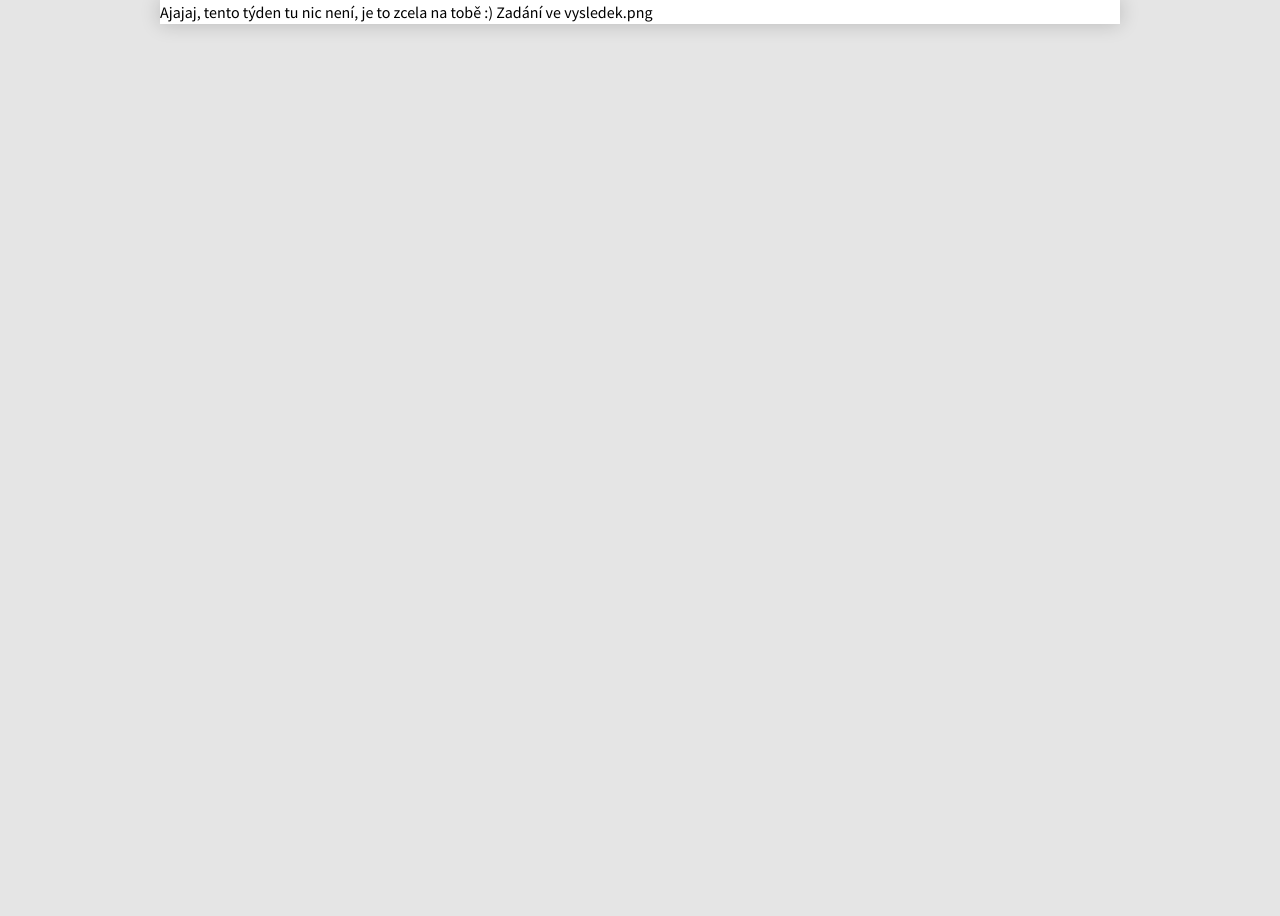
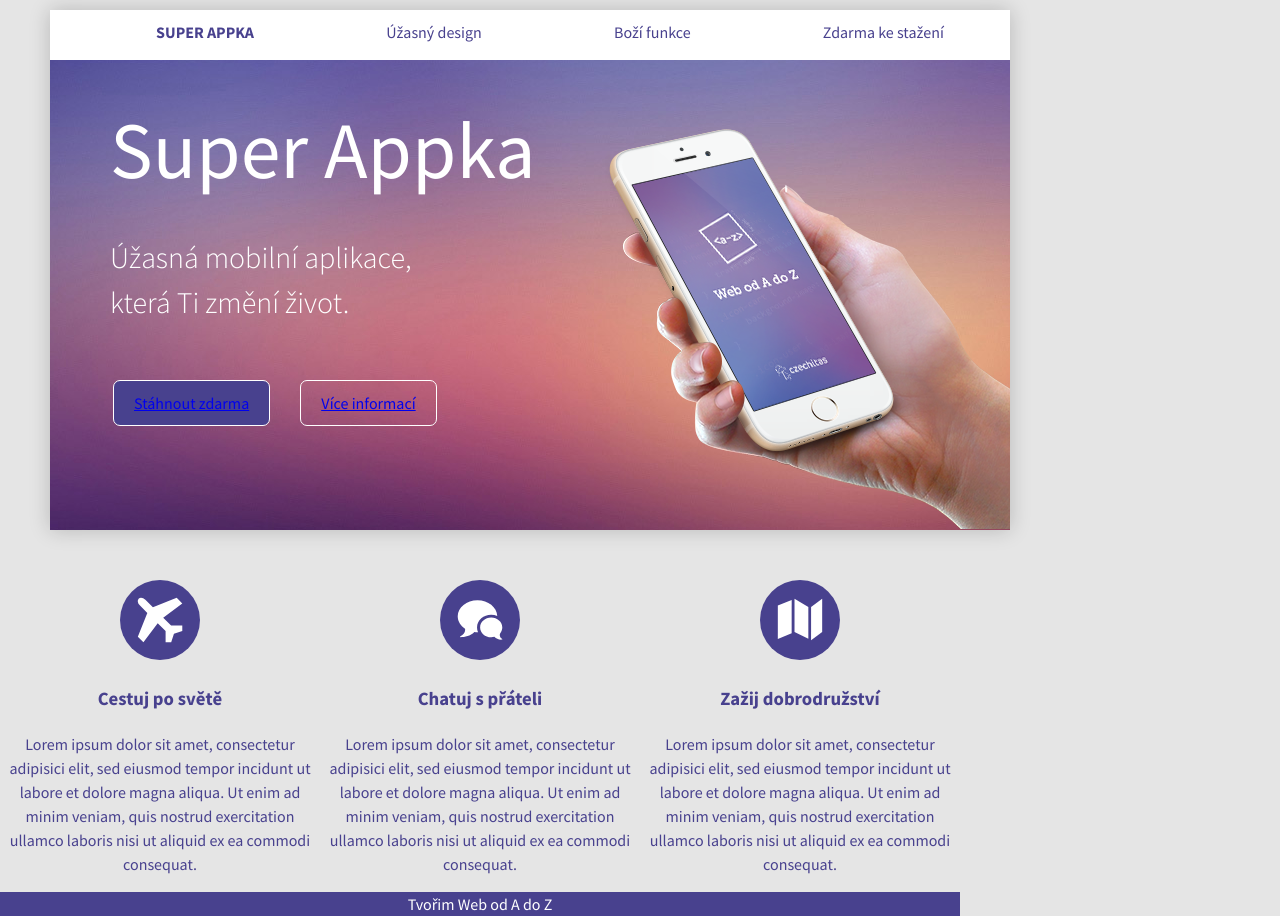
Before and after one commit to tvorimweb-2019-praha-podzim/projekt-4-super-appka-Lucije, a plain HTML site: page index.html in a window 1280 px wide. Before the commit the page ends 800 px from the top, so only its background shows below. Drawn offline with Linux system fonts and the light colour scheme.

Commit message:
Hotovo
Ahoj, potřebovala bych poradit. Z nějakého důvodu se mi rozhasila ta hlavní stránka a od poloviny ujíždí :-/. Také nevím, proč mi u těch tlačítek nefunguje příkaz text-decoration: none;? Zkoušela jsem ho dát na více míst, ale prostě nefunguje. Poradíte mi prosím? :-) Děkuji L.

```diff
--- a/index.html
+++ b/index.html
@@ -9,11 +9,79 @@
     <body>
         <div class="obal">
 
-            <!-- tvoje HTML sem -->
+                <section>
+                    <ul class="lista">
+                        <li class="Appka">Super Appka</li>
+                        <li>Úžasný design</li>
+                        <li>Boží funkce</li>
+                        <li>Zdarma ke stažení</li>
 
-            Ajajaj, tento týden tu nic není, je to zcela na tobě :)
+                    </ul>
+                </section>
 
-            Zadání ve vysledek.png
+                <section>
+                <div class="stred">
+
+                        <h1>Super Appka</h1>
+                        <h2>Úžasná mobilní aplikace,<br>
+                             která Ti změní život.</h2>
+
+                    <div class="telefon">
+                         <img src="images/telefon.png" alt="telefon">
+                                </div>
+
+                <ul class="tlacitka">
+                                    <li class="prvni"><a href="#">Stáhnout zdarma</a></li>
+                                    <li class="druhy"><a href="#">Více informací</a></li>
+                                  </ul>
+                        </div>
+
+
+                </div>
+                </section>
+
+                <section>
+
+                        <div class="kolecka">
+                                <div class="pravy">
+                                        <img src="images/letadlo.svg" alt="letadlo" width="80px">
+                                        <h3>Cestuj po světě</h3>
+                                        <p>Lorem ipsum dolor sit amet, consectetur adipisici elit, sed eiusmod tempor incidunt ut labore
+                                         et dolore magna aliqua. Ut enim ad minim veniam, quis nostrud exercitation ullamco laboris nisi ut aliquid ex ea commodi consequat.
+                                        </p>
+                                    </div>
+
+                                <div class="uprostred">
+                                        <img src="images/bubliny.svg" alt="bubliny" width="80px">
+                                        <h3>Chatuj s přáteli</h3>
+                                        <p>Lorem ipsum dolor sit amet, consectetur adipisici elit, sed eiusmod tempor incidunt ut labore et dolore magna aliqua.
+                                             Ut enim ad minim veniam, quis nostrud exercitation ullamco laboris nisi ut aliquid ex ea commodi consequat.</p>
+                                </div>
+                                <div class="levy">
+                                        <img src="images/mapa.svg" alt="mapa" width="80px">
+                                        <h3>Zažij dobrodružství</h3>
+                                        <p>Lorem ipsum dolor sit amet, consectetur adipisici elit, sed eiusmod tempor incidunt ut labore et dolore magna aliqua.
+                                             Ut enim ad minim veniam, quis nostrud exercitation ullamco laboris nisi ut aliquid ex ea commodi consequat.</p>
+                                </div>
+                            </div>
+                </section>
+
+                <footer> Tvořim Web od A do Z</footer>
+
+
+
+
+
+
+
+
+
+
+
+
+
+
+
 
 
 
--- a/style.css
+++ b/style.css
@@ -14,20 +14,157 @@ html { box-sizing: border-box; }
 */
 
 body {
-    padding: 0;
-    margin: 0;
+    padding         : 0;
+    margin          : 0;
     background-color: #e5e5e5;
-    font-family: "Source Sans Pro", sans-serif;
-    font-weight: 400;
-    font-size: 16px;
-    line-height: 1.5;
+    font-family     : "Source Sans Pro", sans-serif;
+    font-weight     : 400;
+    font-size       : 16px;
+    line-height     : 1.5;
+  }
+
+  .obal {
+    width: 960px;
+    /* obsah stránky je omezený do pruhu širokého 960px */
+    margin: 0 auto;
+    /* pruh je na stránce vycentrovaný */
+    background: white;
+    box-shadow: 0 0 20px rgba(0, 0, 0, 0.2);
+  }
+
+  /* ----- zde začni psát vlastní CSS ----- */
+
+.lista{
+display: flex;
+flex-direction: row;
+justify-content: space-around;
+color: #48418e;
+list-style:none;
+text-align: center;
+margin-top: 10px;
+padding-bottom: 20px;
+padding-top: 10px;
 }
 
-.obal {
-    width: 960px; /* obsah stránky je omezený do pruhu širokého 960px */
-    margin: 0 auto; /* pruh je na stránce vycentrovaný */
-    background: white;
-    box-shadow: 0 0 20px rgba(0, 0, 0, 0.2);
+.Appka{
+
+text-transform: uppercase;
+font-weight: 700;
 }
 
-/* ----- zde začni psát vlastní CSS ----- */
+
+
+
+.stred{
+    background-image: url(images/pozadi.jpg);
+    background-position: center;
+    height: 470px;
+    padding-left: 60px;
+    position: relative;
+    color: white;
+    margin-top: -70px;
+
+}
+
+.telefon{
+    position: absolute;
+    padding-left: 495px;
+    margin-top: -251px;
+}
+
+h1{
+    color: white;
+    font-weight: 400;
+    font-size: 80px;
+    padding-top: 30px;
+    margin-bottom: 0px;
+
+}
+
+h2{
+    color: white;
+    font-size:30px;
+    font-weight: 200;
+    padding-top: -50px;
+    padding-bottom: 30px; ;
+}
+
+.tlacitka{
+display: flex;
+flex-direction: row;
+list-style : none;
+color: white;
+border-radius: 6px;
+
+}
+
+.prvni{
+    border: solid 1px white;
+    padding-top: 10px;
+    padding-left: 20px;
+    padding-bottom: 10px;
+    padding-right: 20px;
+    margin-left: -37px;
+    margin-right: 30px;
+    background-color: #48418e;
+    color: white;
+    border-radius: 7px;
+    text-decoration: none;
+}
+
+.druhy{
+    border: solid 1px white;
+    padding-top: 10px;
+    padding-left: 20px;
+    padding-bottom: 10px;
+    padding-right: 20px;
+    color: white;
+    border-radius: 7px;
+}
+
+.zdarma{
+    border: 1px solid white;
+}
+
+.info{
+    border: 1px solid white;
+}
+
+
+
+.obal{
+    margin-right: 50px;
+    margin-left: 50px;
+}
+
+.kolecka{
+display: flex;
+flex-direction: row;
+justify-content: space-around;
+text-align: center;
+padding-top: 50px;
+width: 960px;
+color          : #48418e;
+}
+
+.letadlo{
+    width: 80px;
+}
+
+.bubliny{
+    width: 80px;
+
+}
+
+.mapy{
+    width: 80px;
+
+}
+
+footer{
+    background-color:#48418e ;
+    color:white;
+    text-align: center;
+    width: 960px;
+
+}
```
